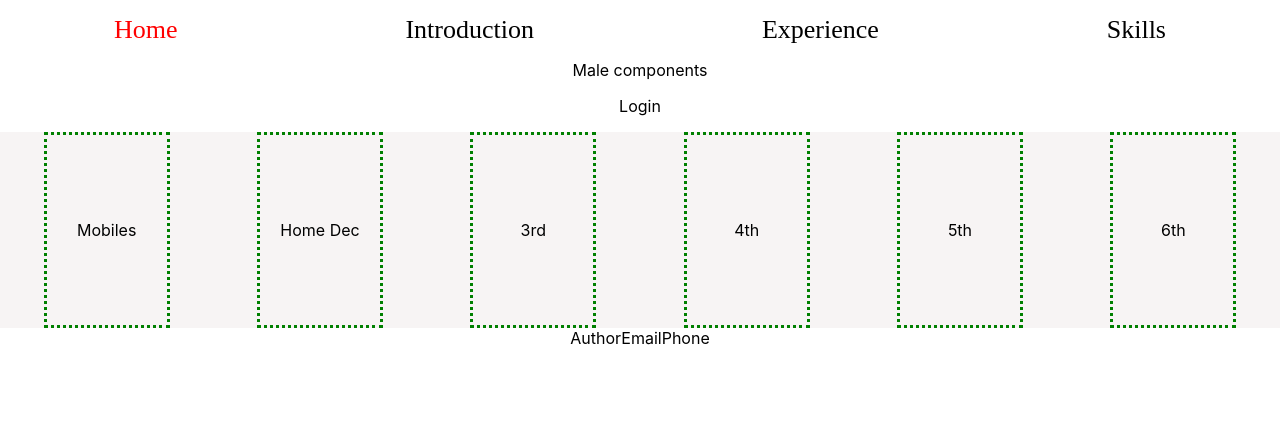
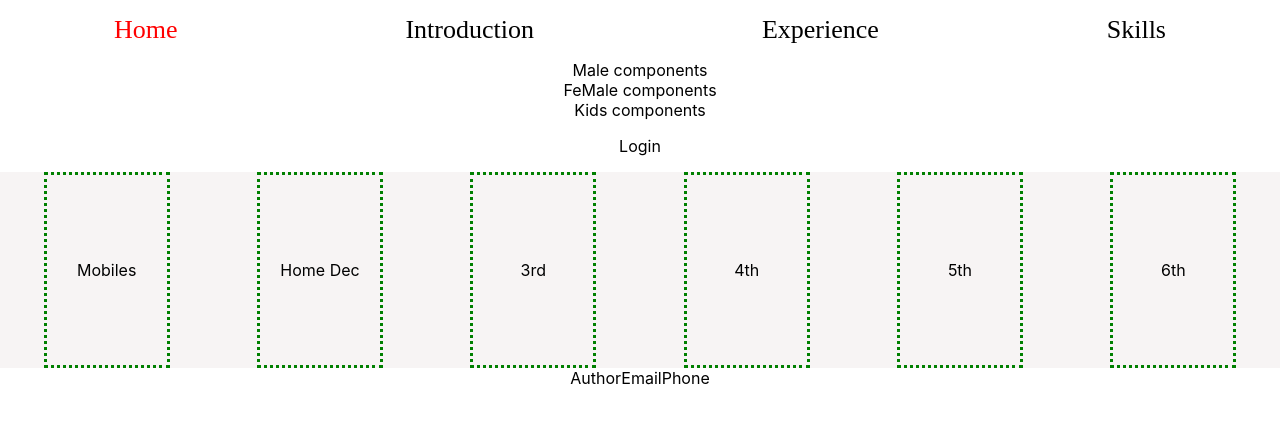
Before and after one commit to rochakravi/myntra, a React (Create React App) app: page / in a window 1280 px wide. Shown: the top 424 px of the page. Built offline with nearby package versions, Linux system fonts and the light colour scheme.

Commit message:
Created Female and Kids Components

```diff
--- a/src/App.js
+++ b/src/App.js
@@ -4,12 +4,16 @@ import Header from './components/Header';
 import Footer from './components/Footer';
 import LoginSigUp from './components/LoginSignUp';
 import Male from './components/Male';
+import Female from './components/Female';
+import Kids from './components/Kids';
 
 function App() {
   return (
     <div className="App">
       <Header />
       <Male />
+      <Female />
+      <Kids />
       <LoginSigUp />
       <div className="App-container">
         <div className="Section-box">
--- /dev/null
+++ b/src/components/Female.js
@@ -0,0 +1,5 @@
+const Female = () => {
+    return <div><span>FeMale components</span></div>
+}
+
+export default Female;
--- /dev/null
+++ b/src/components/Kids.js
@@ -0,0 +1,5 @@
+const Kids = () => {
+    return <div><span>Kids components</span></div>
+}
+
+export default Kids;
```
